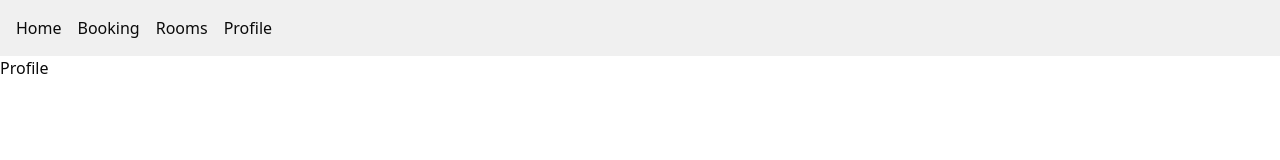
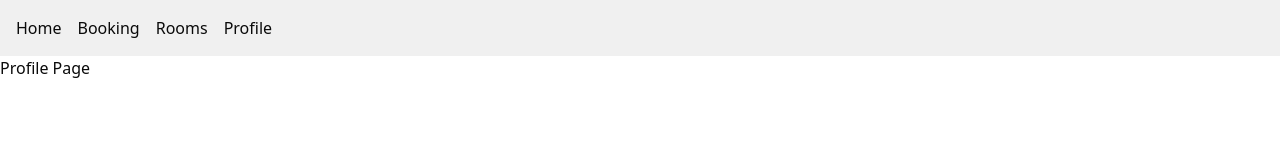
Before and after one commit to one-project-one-month/Hotel-Booking-Management-System-React, a React (Vite) app: page /profile in a window 1280 px wide. Shown: the top 160 px of the page. Built offline with nearby package versions, Linux system fonts and the light colour scheme.

Commit message:
dev branch

```diff
--- a/src/features/profile/index.tsx
+++ b/src/features/profile/index.tsx
@@ -1,6 +1,6 @@
 
 export default function Profile() {
   return (
-    <div>Profile</div>
+    <div>Profile Page</div>
   )
 }
--- a/src/features/room/index.tsx
+++ b/src/features/room/index.tsx
@@ -1,6 +1,6 @@
 
 export default function Room() {
   return (
-    <div>Room</div>
+    <div>Room Page</div>
   )
 }
```
